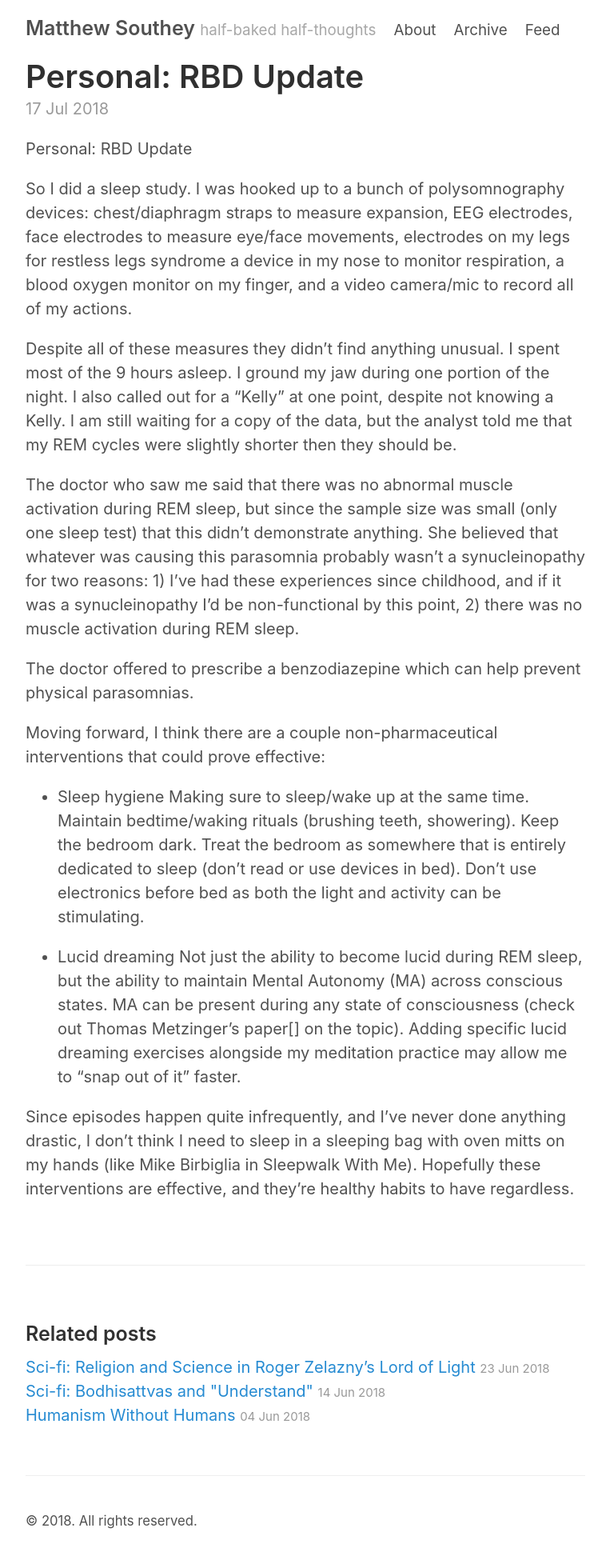
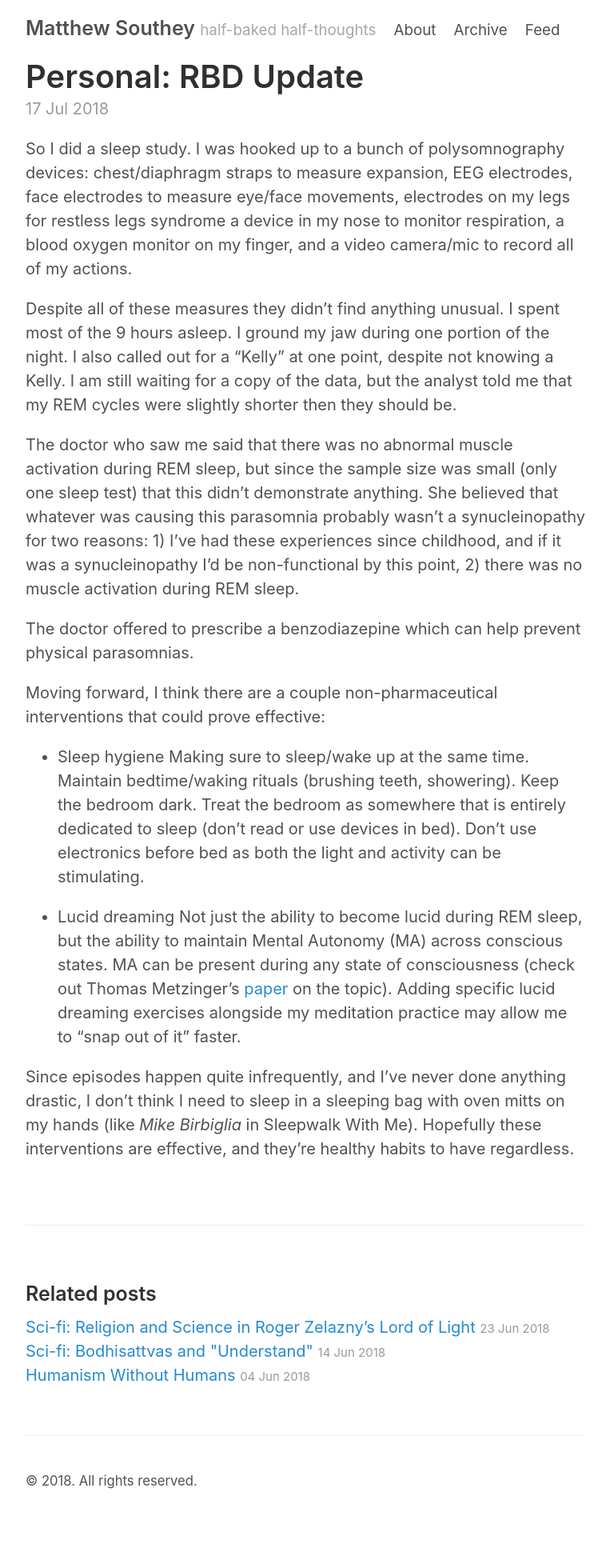
Before and after one commit to matthewsouthey/matthewsouthey.github.io, a Jekyll site: the page built from _posts/2018-07-17-RBD-Update.md, in a window 1280 px wide. Shown: the whole page at 80% size, without its empty margins (258-1021 px from the left). Built offline with Jekyll 4.4.1, drawn with Linux system fonts in a browser that asks for light colours; our own code applies the rules of GitHub Pages for plain Markdown files; comment, search, counter and statistics services are not loaded; after the commit the page ends 1905 px from its top, so only the background shows below that; some of the changed lines change nothing that is shown.

Commit message:
Update 2018-07-17-RBD-Update.md

```diff
--- a/_posts/2018-07-17-RBD-Update.md
+++ b/_posts/2018-07-17-RBD-Update.md
@@ -3,8 +3,6 @@ published: true
 title: 'Personal: RBD Update'
 comments: true
 ---
-Personal: RBD Update
-
 So I did a sleep study. I was hooked up to a bunch of polysomnography devices: chest/diaphragm straps to measure expansion, EEG electrodes, face electrodes to measure eye/face movements, electrodes on my legs for restless legs syndrome  a device in my nose to monitor respiration, a blood oxygen monitor on my finger, and a video camera/mic to record all of my actions.
 
 Despite all of these measures they didn’t find anything unusual. I spent most of the 9 hours asleep. I ground my jaw during one portion of the night. I also called out for a “Kelly” at one point, despite not knowing a Kelly. I am still waiting for a copy of the data, but the analyst told me that my REM cycles were slightly shorter then they should be.
@@ -19,6 +17,6 @@ Moving forward, I think there are a couple non-pharmaceutical interventions that
 Making sure to sleep/wake up at the same time. Maintain bedtime/waking rituals (brushing teeth, showering). Keep the bedroom dark. Treat the bedroom as somewhere that is entirely dedicated to sleep (don’t read or use devices in bed). Don’t use electronics before bed as both the light and activity can be stimulating.
 
 - Lucid dreaming
-Not just the ability to become lucid during REM sleep, but the ability to maintain Mental Autonomy (MA) across conscious states. MA can be present during any state of consciousness (check out Thomas Metzinger’s paper[] on the topic). Adding specific lucid dreaming exercises alongside my meditation practice may allow me to “snap out of it” faster.
+Not just the ability to become lucid during REM sleep, but the ability to maintain Mental Autonomy (MA) across conscious states. MA can be present during any state of consciousness (check out Thomas Metzinger’s [paper](https://www.ncbi.nlm.nih.gov/pmc/articles/PMC3868016/) on the topic). Adding specific lucid dreaming exercises alongside my meditation practice may allow me to “snap out of it” faster.
 
-Since episodes happen quite infrequently, and I’ve never done anything drastic, I don’t think I need to sleep in a sleeping bag with oven mitts on my hands (like Mike Birbiglia in Sleepwalk With Me). Hopefully these interventions are effective, and they’re healthy habits to have regardless.
+Since episodes happen quite infrequently, and I’ve never done anything drastic, I don’t think I need to sleep in a sleeping bag with oven mitts on my hands (like _Mike Birbiglia_ in Sleepwalk With Me). Hopefully these interventions are effective, and they’re healthy habits to have regardless.
```
